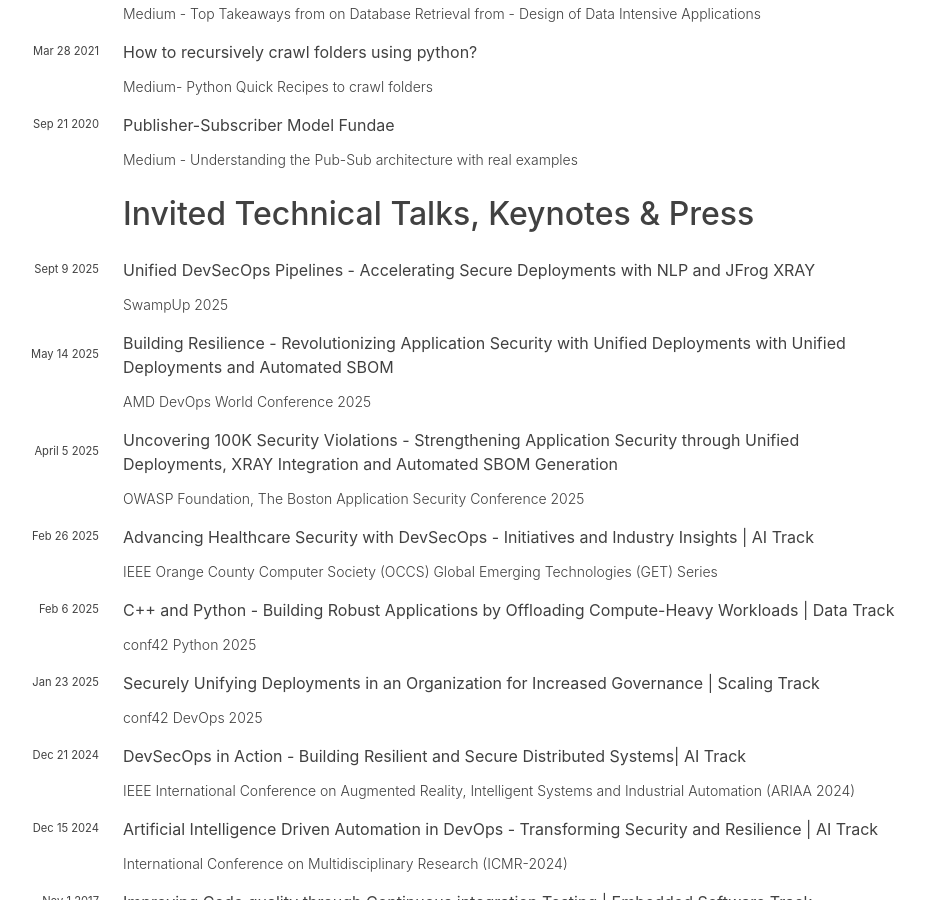
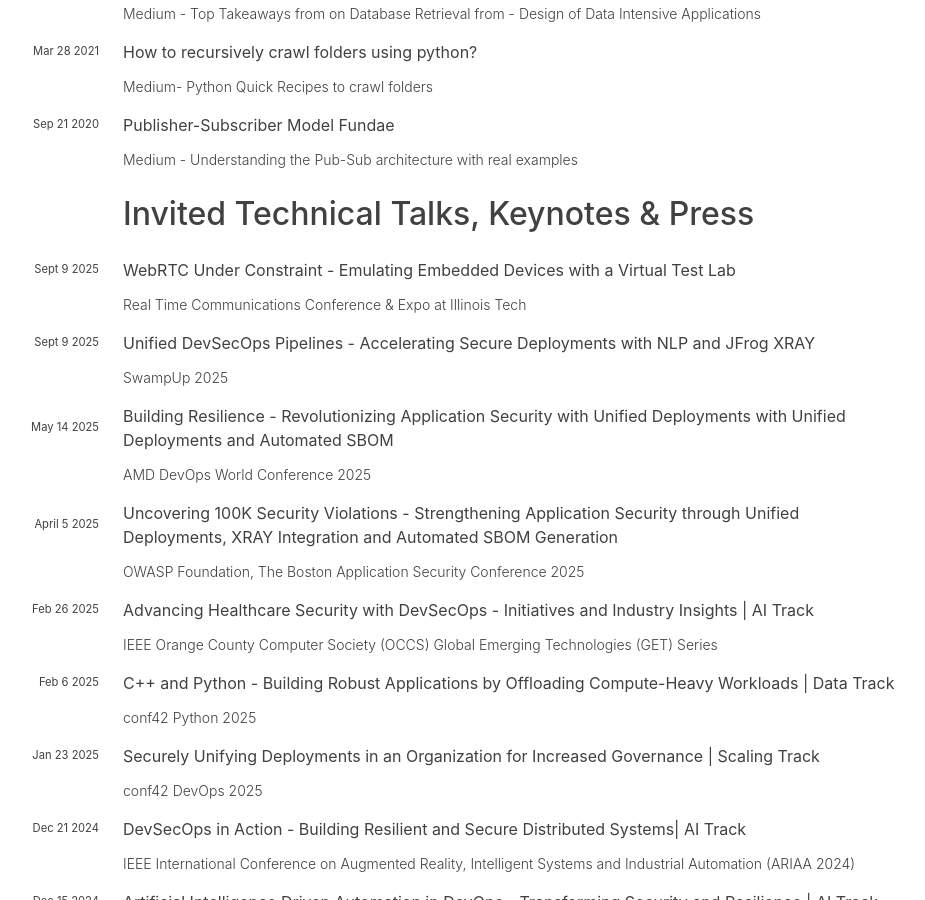
Before and after one commit to hariharanragothaman/hariharanragothaman.github.io, a Jekyll site: the page built from cv.md, in a window 1280 px wide and 900 px high, scrolled down 5320 px. Shown: the whole window, without its empty margins (209-1134 px from the left). Built offline with Jekyll 4.4.1, drawn with Linux system fonts in a browser that asks for light colours; nearby versions of some CDN libraries; some web fonts are replaced.

Commit message:
Polishes and Updates

```diff
--- a/_data/press.yaml
+++ b/_data/press.yaml
@@ -1,3 +1,10 @@
+- title: WebRTC Under Constraint - Emulating Embedded Devices with a Virtual Test Lab
+  month: Sept 9
+  year: 2025
+  publisher:
+    - url: https://www.rtc-conference.com/2025/
+      name: Real Time Communications Conference & Expo at Illinois Tech
+
 - title: Unified DevSecOps Pipelines - Accelerating Secure Deployments with NLP and JFrog XRAY
   month: Sept 9
   year: 2025
```
